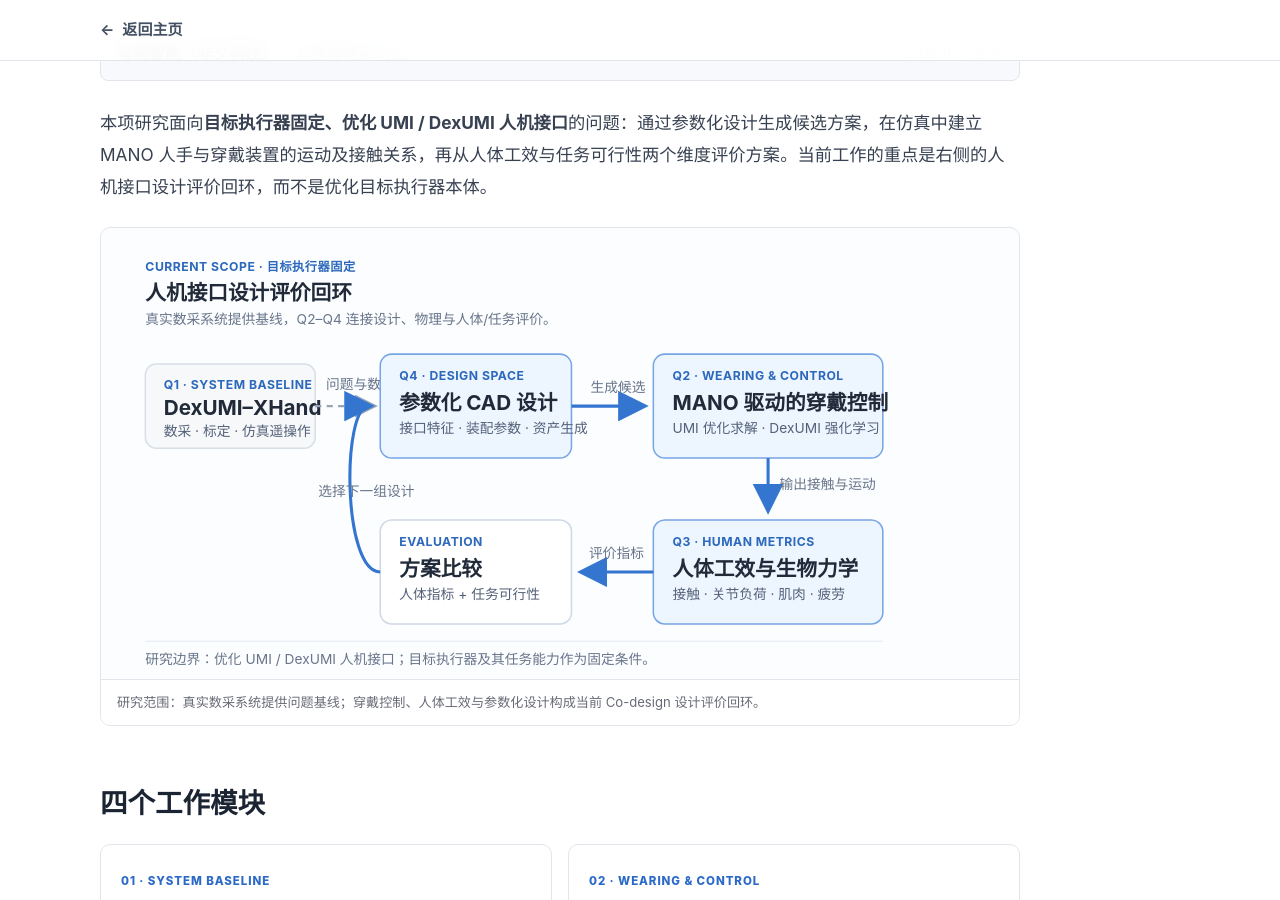
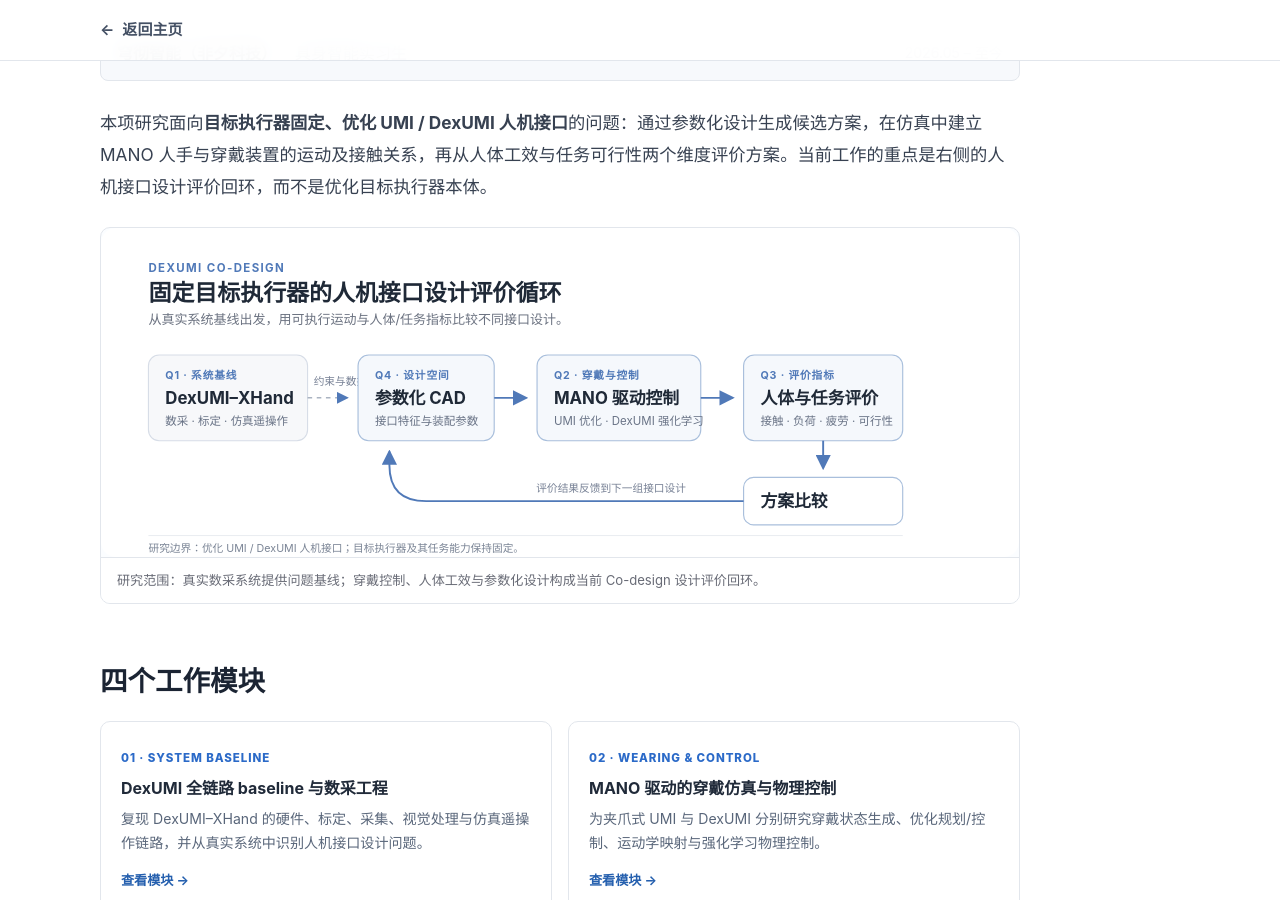
Before and after one commit to hejiaxun/hejiaxun.github.io, a Jekyll site: the page built from _projects/2_dexumi_codesign.md, in a window 1280 px wide and 900 px high, scrolled down 496 px. Built offline with Jekyll 4.4.1, drawn with Linux system fonts in a browser that asks for light colours.

Commit message:
Refine DexUMI co-design overview graphic

```diff
--- a/_projects/2_dexumi_codesign.md
+++ b/_projects/2_dexumi_codesign.md
@@ -19,7 +19,7 @@
 <p class="project-lead">本项研究面向<strong>目标执行器固定、优化 UMI / DexUMI 人机接口</strong>的问题：通过参数化设计生成候选方案，在仿真中建立 MANO 人手与穿戴装置的运动及接触关系，再从人体工效与任务可行性两个维度评价方案。当前工作的重点是右侧的人机接口设计评价回环，而不是优化目标执行器本体。</p>
 
 <figure class="dexumi-overview-figure">
-  <img src="{{ '/assets/img/dexumi/codesign-scope.svg' | relative_url }}" alt="UMI / DexUMI 人机接口 Co-design 研究范围与四个工作模块">
+  <img src="{{ '/assets/img/dexumi/codesign-scope-clean.svg' | relative_url }}" alt="UMI / DexUMI 人机接口 Co-design 研究范围与四个工作模块">
   <figcaption>研究范围：真实数采系统提供问题基线；穿戴控制、人体工效与参数化设计构成当前 Co-design 设计评价回环。</figcaption>
 </figure>
 
```
Also changed, not shown: _pages/about.md (+1 -1 lines), assets/img/dexumi/codesign-scope-clean.svg (added).
